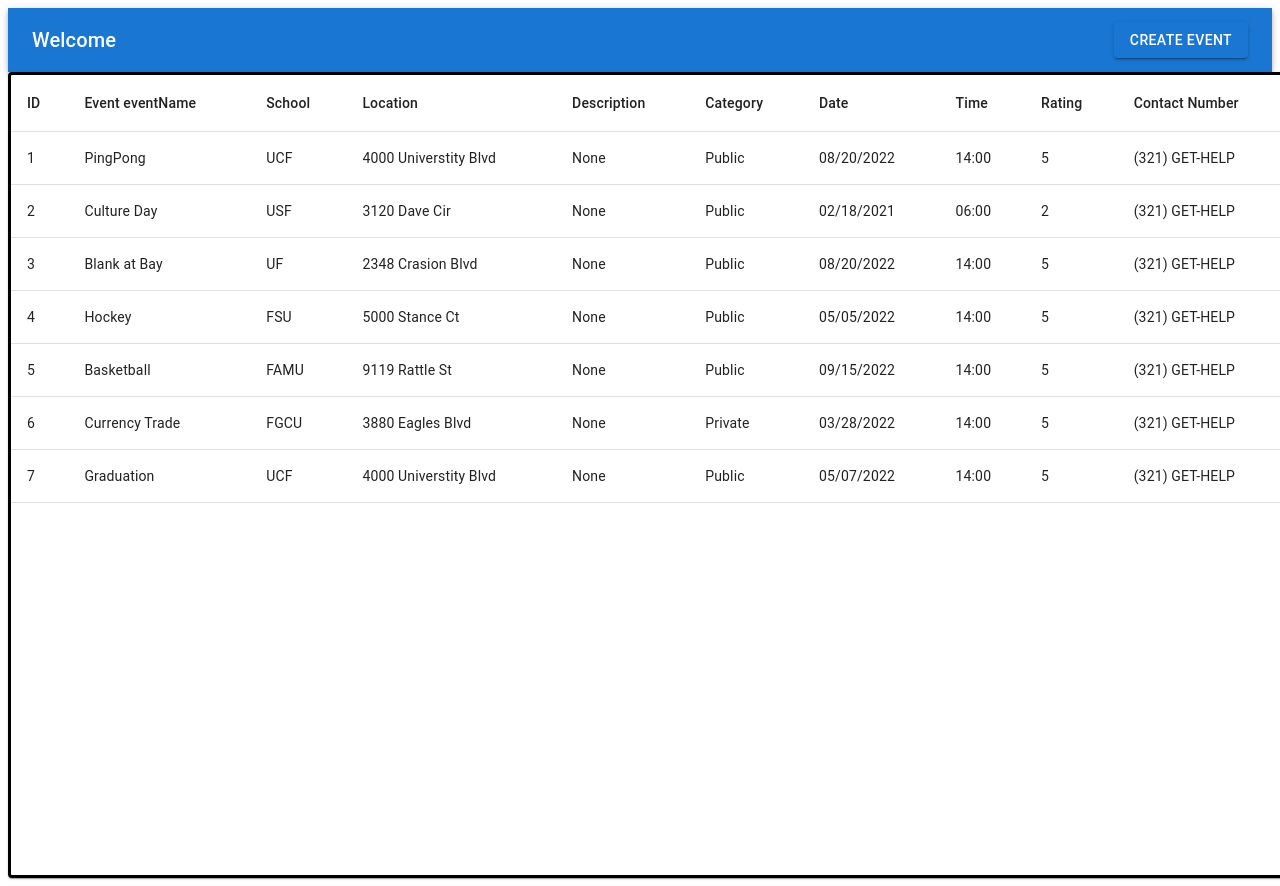
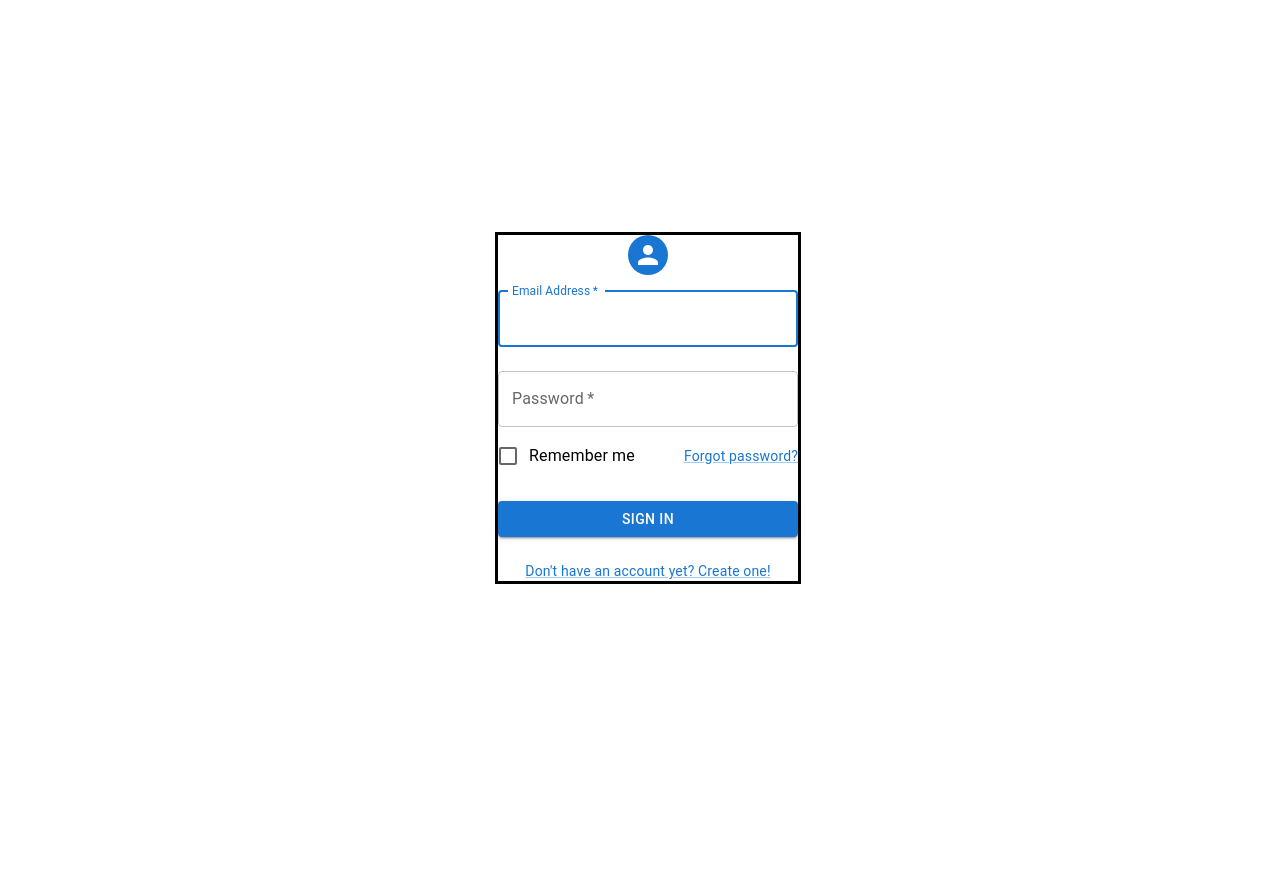
Before and after one commit to MorandR/Event-Planner, a React (Create React App) app in the folder frontend/: page / in a window 1280 px wide. After the commit the page ends 816 px from the top, so only its background shows below. Built offline with nearby package versions, Linux system fonts and the light colour scheme.

Commit message:
navigate

```diff
--- a/frontend/src/App.jsx
+++ b/frontend/src/App.jsx
@@ -13,7 +13,7 @@ export default function App() {
          <Route path="/dashboard" element={<Dashboard />}/>
          <Route path="/login" element={<LoginPage/>}/>
          <Route path="/register" element={<RegisterPage/>}/>
-         <Route path="/" element={<Dashboard/>}/>
+         <Route path="/" element={<LoginPage/>}/>
 
       </Routes>
     </Router>
--- a/frontend/src/Auth/LoginPage.jsx
+++ b/frontend/src/Auth/LoginPage.jsx
@@ -1,5 +1,6 @@
 import {
   Avatar,
+  bottomNavigationClasses,
   Box,
   Checkbox,
   FormControlLabel,
@@ -12,12 +13,15 @@ import {
 import { useState } from "react";
 import CustomButton from "../UI/Button";
 import axios from "axios";
+import { useNavigate } from "react-router";
 
 
 export default function LoginPage(props) {
   const [password, setPassword] = useState("");
   const [email, setEmail] = useState("");
   const [remember, setRemember] = useState("");
+
+  const navigate = useNavigate();
 
 
   const url = "http://localhost:5000/api";
@@ -29,9 +33,6 @@ export default function LoginPage(props) {
       password: password,
     };
 
-    console.log("Enter Response");
-    console.log(data);
-
     axios
       .post(`${url}/login/`, data)
       .then((res) => {
@@ -41,6 +42,7 @@ export default function LoginPage(props) {
 
         // for now just storing token in session storage since this app wont be online.
         sessionStorage.setItem("accessToken", res.data.token);
+        navigate("/dashboard")
       })
       .catch((error) => {
         console.log("ERROR");
```
